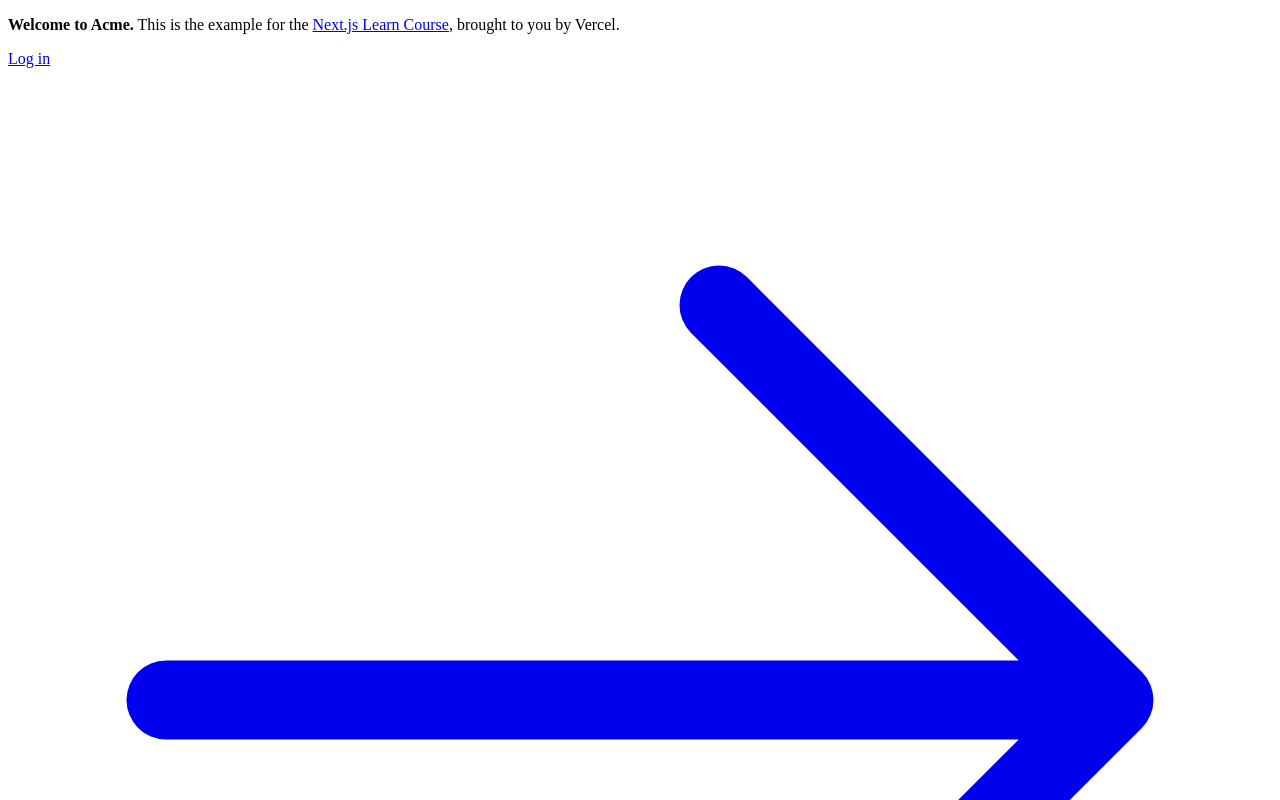
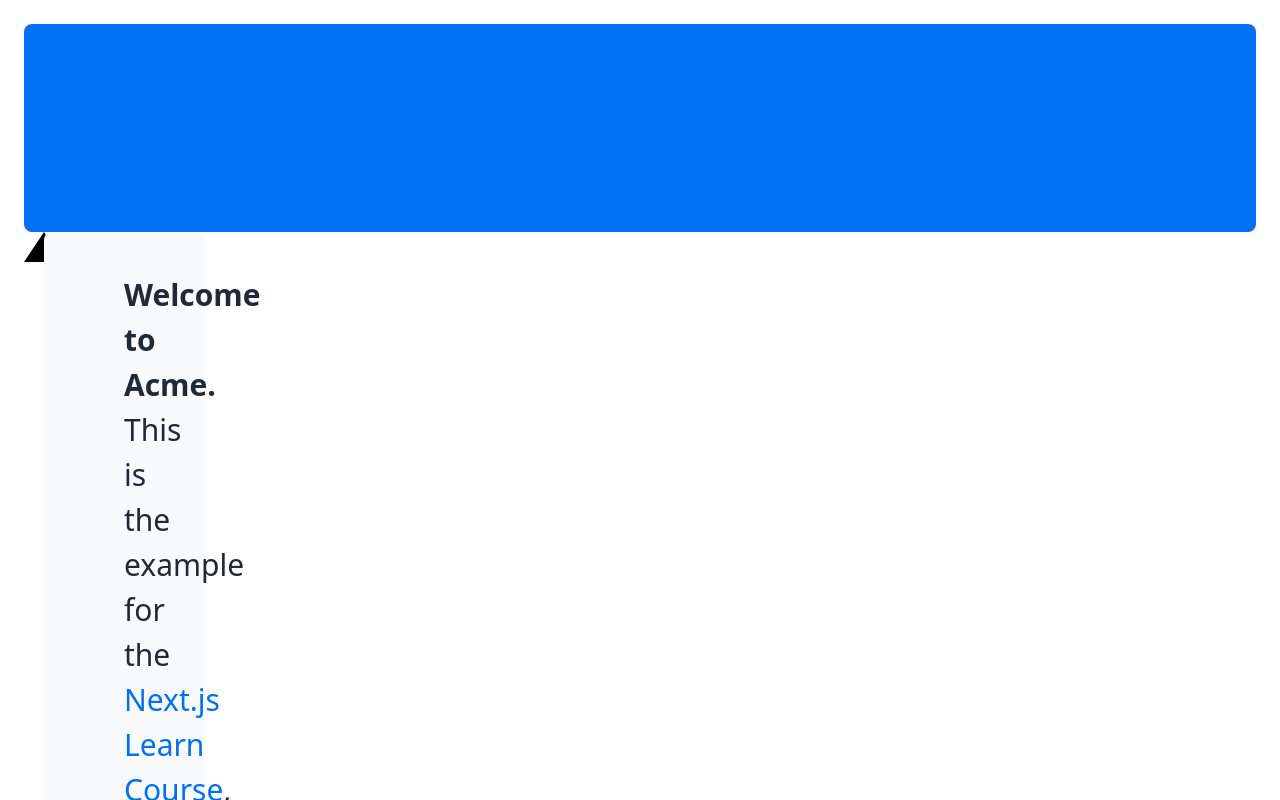
Before and after one commit to ileniadigital/nextjs-dashboard, a Next.js app: page / in a window 1280 px wide. Shown: the top 800 px of the page. Built offline with nearby package versions, Linux system fonts and the light colour scheme.

Commit message:
chapter 2 css

```diff
--- a/app/layout.tsx
+++ b/app/layout.tsx
@@ -1,3 +1,5 @@
+import '@/app/ui/global.css';
+
 export default function RootLayout({
   children,
 }: {
--- a/app/page.tsx
+++ b/app/page.tsx
@@ -8,7 +8,7 @@
       <div className="flex h-20 shrink-0 items-end rounded-lg bg-blue-500 p-4 md:h-52">
         {/* <AcmeLogo /> */}
       </div>
-      <div className="mt-4 flex grow flex-col gap-4 md:flex-row">
+      <div className="h-0 w-0 border-b-[30px] border-l-[20px] border-r-[20px] border-b-black border-l-transparent border-r-transparent">
         <div className="flex flex-col justify-center gap-6 rounded-lg bg-gray-50 px-6 py-10 md:w-2/5 md:px-20">
           <p className={`text-xl text-gray-800 md:text-3xl md:leading-normal`}>
             <strong>Welcome to Acme.</strong> This is the example for the{' '}
@@ -28,6 +28,6 @@
           {/* Add Hero Images Here */}
         </div>
       </div>
-    </main>
+    </main >
   );
 }
```
